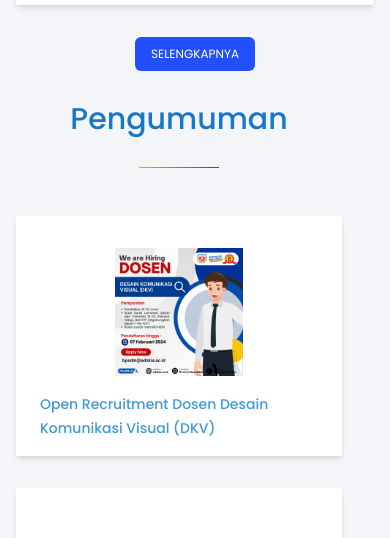
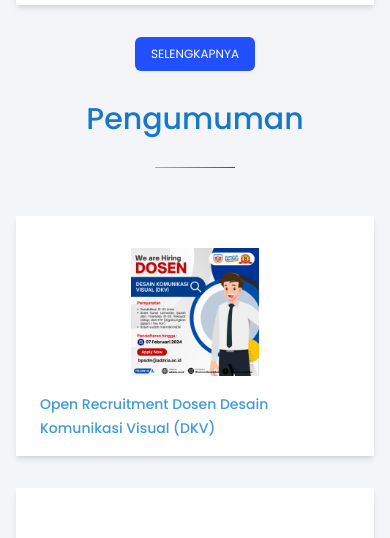
Before and after one commit to DreadTyyy/clone-adzkia, a website: page index.html in a window 390 px wide. Shown: the part 3636-4174 px from the top of the page. Drawn offline with Linux system fonts and the light colour scheme.

Commit message:
update style width card pengumuman

```diff
--- a/index.html
+++ b/index.html
@@ -357,7 +357,7 @@
                 SELENGKAPNYA
             </a>
         </main>
-        <aside class="w-full col-span-1 flex flex-col justify-center">
+        <aside class="w-full md:col-span-1 col-span-2 flex flex-col justify-center">
             <h2 class="_poppins-medium leading-8 text-primary text-3xl self-center">Pengumuman</h2>
             <div class="mt-8 my-12 h-[1px] w-20 bg-gradient-to-r from-[#f5a425] to-[#a12c2f] self-center"></div>
             <div class="flex flex-col gap-8">
```
Also changed, not shown: src/output.css.
